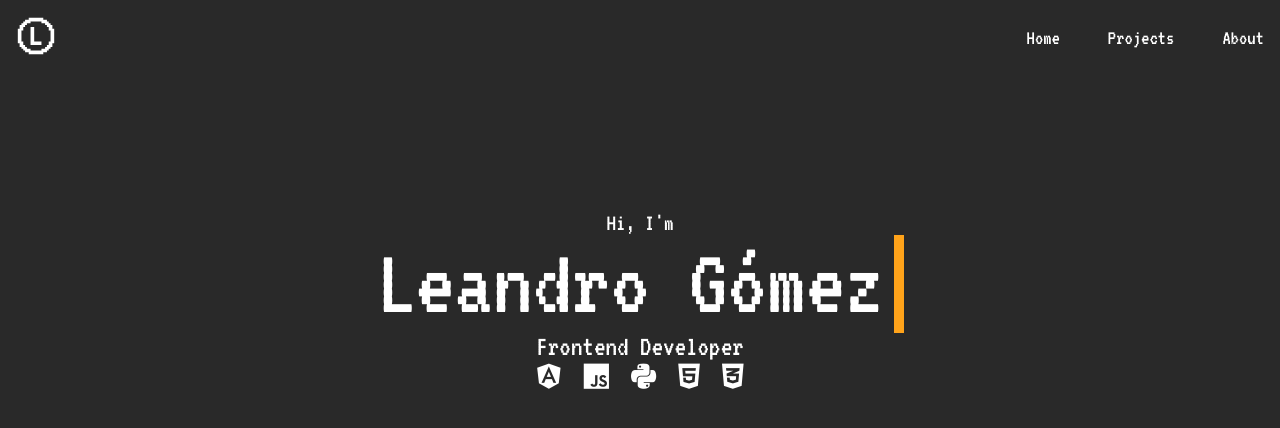
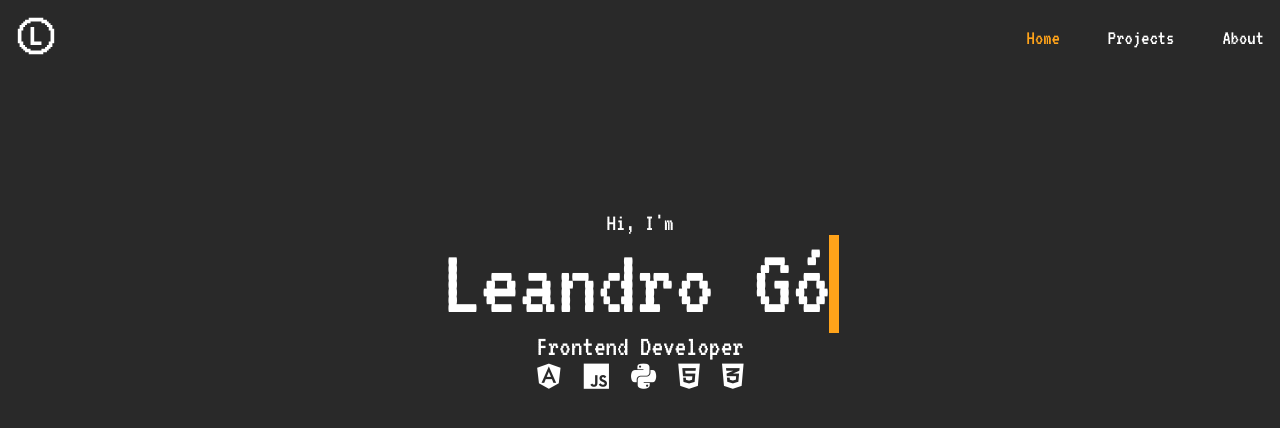
Before and after one commit to Legt14/portfolio.github.io, an Angular app: page /home in a window 1280 px wide. Shown: the top 428 px of the page. Built offline with nearby package versions, Linux system fonts and the light colour scheme.

Commit message:
little changes in styles

```diff
--- a/src/app/components/navbar/navbar.component.css
+++ b/src/app/components/navbar/navbar.component.css
@@ -51,3 +51,7 @@ a:hover::before {
   display: flex;
   gap: 3rem;
 }
+
+.active{
+  color: var(--yellow);
+}
--- a/src/app/components/navbar/navbar.component.html
+++ b/src/app/components/navbar/navbar.component.html
@@ -5,10 +5,10 @@
     </a>
   </figure>
   <div class="navbar__links-container">
-    <a [routerLink]="['home']">Home</a>
+    <a [routerLinkActive]="['active']" [routerLink]="['home']">Home</a>
 
-    <a [routerLink]="['projects']">Projects</a>
+    <a [routerLinkActive]="['active']" [routerLink]="['projects']">Projects</a>
 
-    <a [routerLink]="['about']">About</a>
+    <a [routerLinkActive]="['active']" [routerLink]="['about']">About</a>
   </div>
 </nav>
--- a/src/app/page/home/home.component.css
+++ b/src/app/page/home/home.component.css
@@ -32,7 +32,7 @@
   border-right: 10px solid var(--yellow);
   width: 33.8rem;
   animation:
-    typing 5s steps(28, end) infinite alternate,
+    typing 4s steps(28, end) infinite alternate,
     blink-caret 230ms step-end infinite;
 
   overflow: hidden;
```
Also changed, not shown: 1 other file (tests, documents, lock files or other folders).
